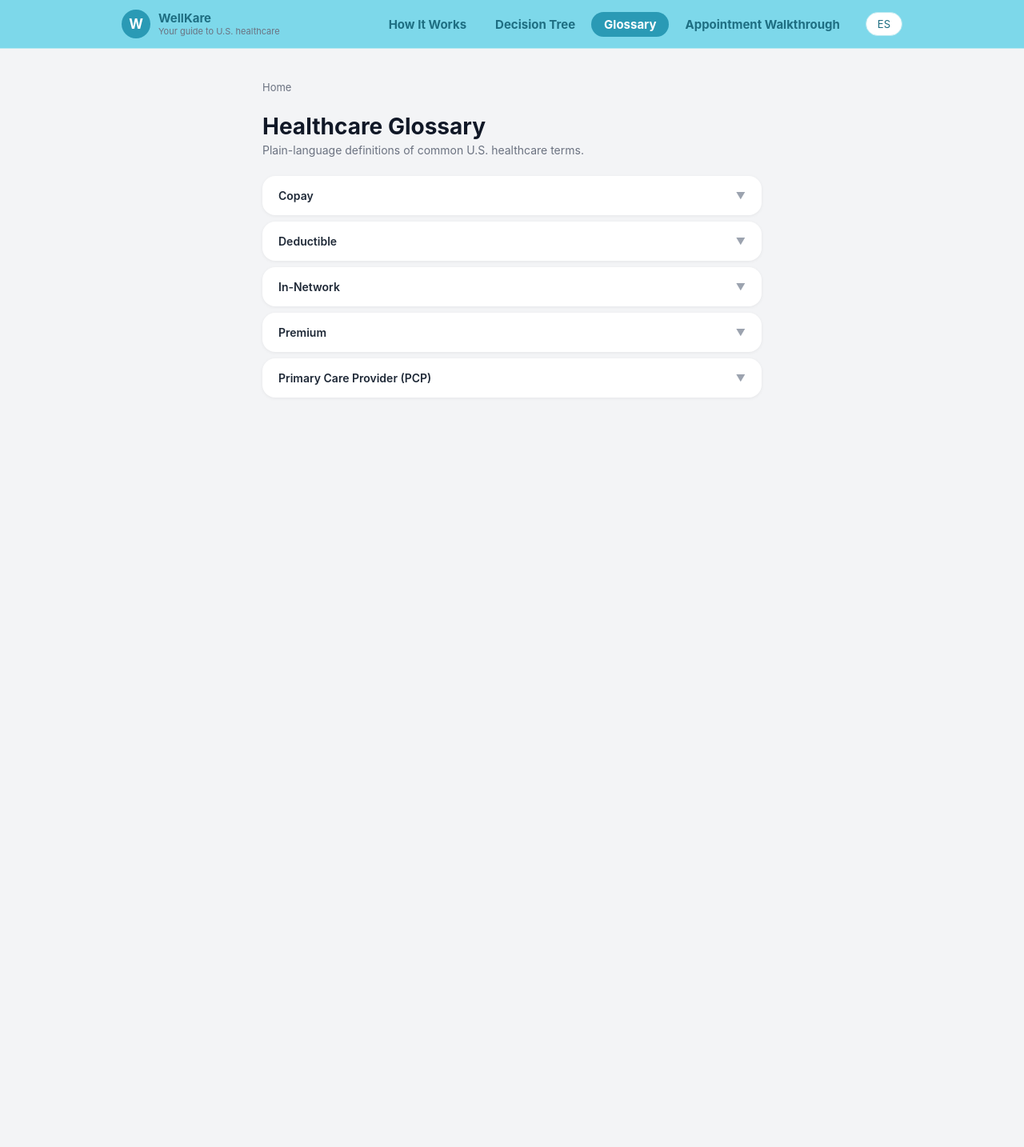
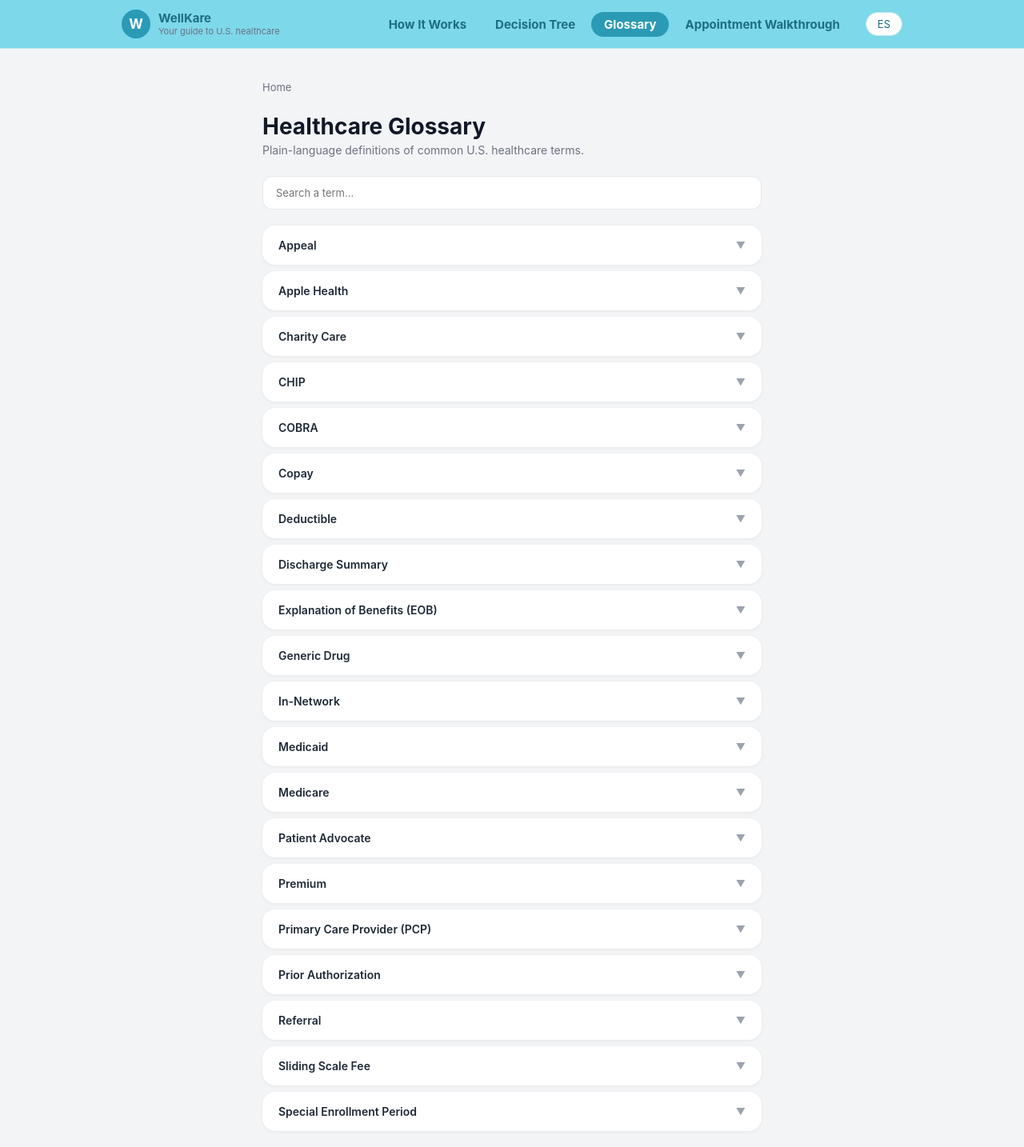
Before and after one commit to klee1569/INFO-Capstone, a Next.js app: page /glossary in a window 1280 px wide. Shown: the top 1434 px of the page at 80% size. Before the commit the page ends 800 px from the top, so only its background shows below. Built offline with nearby package versions, Linux system fonts and the light colour scheme.

Commit message:
Added more terms and search function

```diff
--- a/app/glossary/page.jsx
+++ b/app/glossary/page.jsx
@@ -1,9 +1,34 @@
 "use client";
-import { useState } from "react";
+import { useState, useMemo } from "react";
 import Navbar from "../../components/Navbar.jsx";
 import Link from "next/link";
 
 const terms = [
+  {
+    letter: "A",
+    term: "Appeal",
+    definition: "A formal request to your insurance company to reconsider a decision they made, such as denying coverage for a service or medication. You have the right to appeal any denial, and your doctor can often help by submitting a letter of medical necessity.",
+  },
+  {
+    letter: "A",
+    term: "Apple Health",
+    definition: "Washington State's version of Medicaid. It provides free or low-cost health coverage to residents who qualify based on income, age, disability, or family situation. You can apply at wahealthplanfinder.org.",
+  },
+  {
+    letter: "C",
+    term: "Charity Care",
+    definition: "Free or discounted medical services offered by hospitals and clinics to patients who cannot afford to pay. Most nonprofit hospitals are required to have a charity care program. Ask the billing department about it before assuming you have to pay the full amount.",
+  },
+  {
+    letter: "C",
+    term: "CHIP",
+    definition: "The Children's Health Insurance Program. It provides low-cost or free health coverage to children in families that earn too much to qualify for Medicaid but cannot afford private insurance. In Washington State it is administered through Apple Health.",
+  },
+  {
+    letter: "C",
+    term: "COBRA",
+    definition: "A federal program that lets you keep your employer-sponsored health insurance for a limited time after leaving a job. The coverage is identical to what you had, but you pay the full premium yourself, which can be expensive. Coverage typically lasts up to 18 months.",
+  },
   {
     letter: "C",
     term: "Copay",
@@ -15,9 +40,39 @@ const terms = [
     definition: "The amount you pay out of pocket for covered services before your insurance starts contributing. If your deductible is $1,000, you cover the first $1,000 of care each year yourself. After that, your insurance begins sharing the cost.",
   },
   {
+    letter: "D",
+    term: "Discharge Summary",
+    definition: "A document given to you when you leave a hospital that outlines your diagnosis, the treatment you received, any medications prescribed, and recommended follow-up steps. Keep this document and share it with your primary care doctor.",
+  },
+  {
+    letter: "E",
+    term: "Explanation of Benefits (EOB)",
+    definition: "A statement from your insurance company that explains what was billed, what your insurance covered, and what you owe after a medical visit. It is not a bill, but it helps you verify that charges are accurate. Review it carefully after every visit.",
+  },
+  {
+    letter: "G",
+    term: "Generic Drug",
+    definition: "A medication that contains the same active ingredients as a brand-name drug but is sold at a much lower price. Generic drugs are held to the same safety and effectiveness standards. Ask your doctor or pharmacist if a generic version is available for your prescription.",
+  },
+  {
     letter: "I",
     term: "In-Network",
     definition: "Doctors, hospitals, and clinics that have an agreement with your insurance company to provide care at a lower rate. Seeing an in-network provider almost always costs less than going out-of-network. Always check before your visit.",
+  },
+  {
+    letter: "M",
+    term: "Medicaid",
+    definition: "A government program that provides free or low-cost health coverage to people with limited income. Eligibility varies by state. In Washington State it is called Apple Health. You can apply year-round regardless of open enrollment periods.",
+  },
+  {
+    letter: "M",
+    term: "Medicare",
+    definition: "A federal health insurance program for people 65 and older, and for certain younger people with disabilities. It has different parts: Part A covers hospital stays, Part B covers doctor visits and outpatient care, and Part D covers prescription drugs.",
+  },
+  {
+    letter: "P",
+    term: "Patient Advocate",
+    definition: "A person who helps you navigate the healthcare system, understand your rights, resolve billing disputes, or communicate with your insurance company. Some hospitals have patient advocates on staff. Nonprofit organizations also offer this service at no cost.",
   },
   {
     letter: "P",
@@ -29,10 +84,31 @@ const terms = [
     term: "Primary Care Provider (PCP)",
     definition: "Your main doctor for routine care, checkups, and everyday health concerns. Your PCP is usually your first call when something feels off, and they can refer you to specialists when needed. Building a relationship with a PCP leads to better long-term care.",
   },
+  {
+    letter: "P",
+    term: "Prior Authorization",
+    definition: "Approval that your insurance company requires before they will cover certain medications, procedures, or specialist visits. Your doctor typically submits this request on your behalf. Without it, your insurance may refuse to pay even if the care is medically necessary.",
+  },
+  {
+    letter: "R",
+    term: "Referral",
+    definition: "A recommendation from your primary care doctor to see a specialist. Many insurance plans require a referral before they will cover a specialist visit. Going without one when your plan requires it could mean paying the full cost out of pocket.",
+  },
+  {
+    letter: "S",
+    term: "Sliding Scale Fee",
+    definition: "A payment structure used by some clinics where what you pay is based on your income. People with lower incomes pay less, sometimes very little. Community health centers commonly use this model to make care accessible to everyone.",
+  },
+  {
+    letter: "S",
+    term: "Special Enrollment Period",
+    definition: "A window of time outside the regular open enrollment period during which you can sign up for or change health insurance. It is triggered by certain life events such as losing a job, getting married, having a baby, or moving to a new state. You typically have 60 days from the event to enroll.",
+  },
 ];
 
 export default function Glossary() {
   const [openTerms, setOpenTerms] = useState(new Set());
+  const [search, setSearch] = useState("");
 
   const toggleTerm = (term) => {
     setOpenTerms((prev) => {
@@ -41,6 +117,16 @@ export default function Glossary() {
       return next;
     });
   };
+
+  const filtered = useMemo(() => {
+    const query = search.toLowerCase().trim();
+    if (!query) return terms;
+    return terms.filter(
+      (t) =>
+        t.term.toLowerCase().includes(query) ||
+        t.definition.toLowerCase().includes(query)
+    );
+  }, [search]);
 
   return (
     <div className="page">
@@ -51,8 +137,23 @@ export default function Glossary() {
         </div>
         <h1 className="page-title">Healthcare Glossary</h1>
         <p className="page-subtitle">Plain-language definitions of common U.S. healthcare terms.</p>
+
+        <input
+          type="text"
+          placeholder="Search a term..."
+          className="search-input"
+          value={search}
+          onChange={(e) => setSearch(e.target.value)}
+        />
+
+        {filtered.length === 0 && (
+          <p style={{ fontSize: 14, color: "var(--gray-500)", marginBottom: 16 }}>
+            No terms found for "{search}".
+          </p>
+        )}
+
         <div style={{ display: "flex", flexDirection: "column", gap: 8 }}>
-          {terms.map((t) => (
+          {filtered.map((t) => (
             <div key={t.term} className="step-card">
               <button
                 onClick={() => toggleTerm(t.term)}
```
